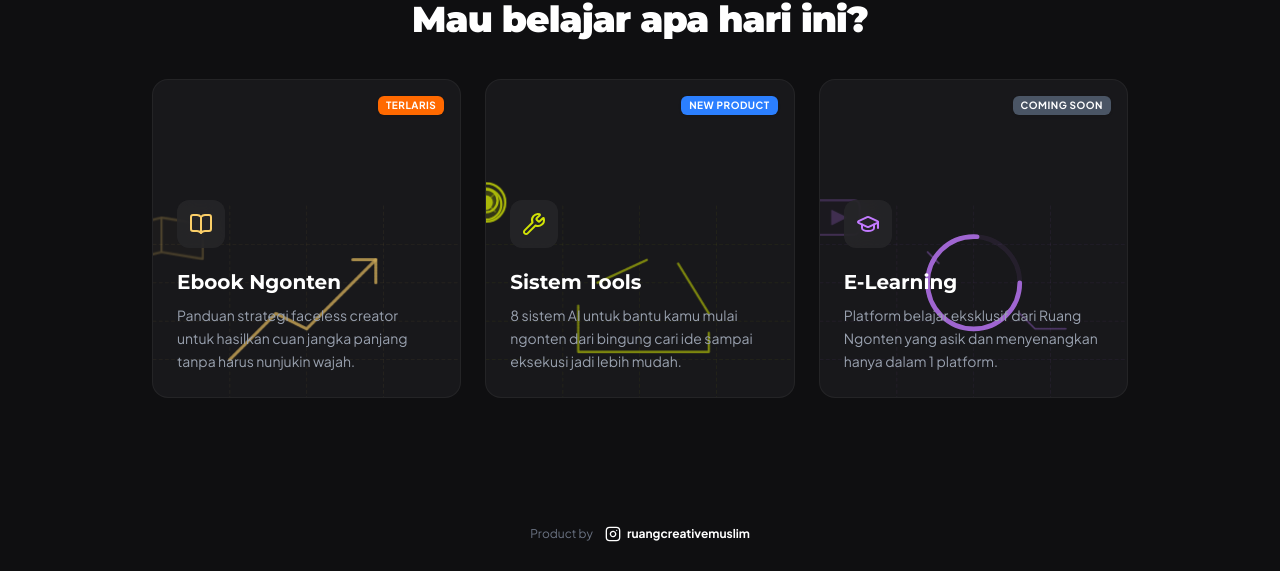
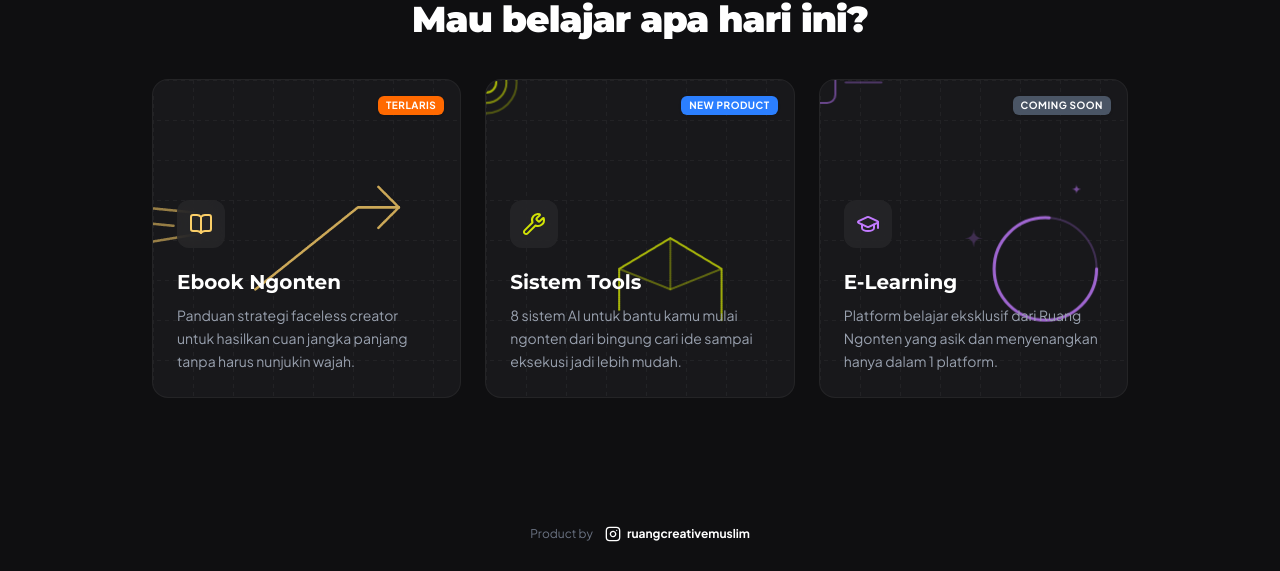
Before and after one commit to anggasrimugiarahayu/ruangcreativemuslim, a Next.js app: page / in a window 1280 px wide. Shown: the part 226-797 px from the top of the page. Built offline with nearby package versions, Linux system fonts and the light colour scheme; no server answers.

Commit message:
fix: redesign animated SVGs on landing page to strictly match reference design

```diff
--- a/src/app/page.tsx
+++ b/src/app/page.tsx
@@ -69,27 +69,27 @@ export default function Home() {
               href="/ebook"
               className={`border p-6 rounded-2xl text-left group relative overflow-hidden transition-all duration-300 hover:-translate-y-1 hover:shadow-xl flex flex-col justify-end min-h-[300px] ${isDark ? 'bg-[#18181b] border-white/5 hover:border-rn-orange/50 shadow-black/50' : 'bg-white border-gray-200 hover:border-rn-orange shadow-gray-200'}`}
             >
-              {/* SVG Background */}
-              <div className="absolute inset-0 pointer-events-none transition-transform duration-700 ease-out group-hover:scale-[1.05] opacity-80 z-0 flex items-start justify-center pt-4">
-                <svg viewBox="0 0 400 300" className="w-[150%] h-[150%] max-w-none text-rn-orange" fill="none" stroke="currentColor" strokeWidth="2" strokeLinecap="round" strokeLinejoin="round">
-                  <g strokeOpacity="0.1" strokeWidth="1" strokeDasharray="4 4">
-                    <line x1="0" y1="50" x2="400" y2="50" /><line x1="0" y1="100" x2="400" y2="100" /><line x1="0" y1="150" x2="400" y2="150" /><line x1="0" y1="200" x2="400" y2="200" /><line x1="0" y1="250" x2="400" y2="250" />
-                    <line x1="100" y1="0" x2="100" y2="300" /><line x1="200" y1="0" x2="200" y2="300" /><line x1="300" y1="0" x2="300" y2="300" />
-                  </g>
-                  <g className="sc-pop" transform="translate(200, 90)">
-                    <path d="M-50,60 L-50,10 L-10,0 L50,10 L50,60 L-10,50 Z" fill="currentColor" fillOpacity="0.1" strokeWidth="3" />
-                    <path d="M-10,50 L-10,0" strokeWidth="3" />
-                    <g className="sc-rise" style={{ animationDelay: '0.1s' }}>
-                      <rect x="-40" y="20" width="20" height="4" rx="2" fill="currentColor" />
-                    </g>
-                    <g className="sc-rise" style={{ animationDelay: '0.2s' }}>
-                      <rect x="0" y="20" width="30" height="4" rx="2" fill="currentColor" />
-                      <rect x="0" y="30" width="20" height="4" rx="2" fill="currentColor" />
-                    </g>
-                  </g>
-                  <g className="sc-draw" strokeDasharray="1" strokeDashoffset="1" pathLength="1" strokeWidth="4" strokeOpacity="0.8">
-                    <path d="M100,200 L160,140 L200,160 L290,70" />
-                    <polyline points="260,70 290,70 290,100" />
+              {/* Animated SVG & Grid */}
+              <div className="absolute inset-0 pointer-events-none transition-transform duration-700 ease-out group-hover:scale-[1.05] z-0 overflow-hidden rounded-2xl">
+                {/* Grid Pattern */}
+                <svg className="absolute inset-0 w-full h-full opacity-10" xmlns="http://www.w3.org/2000/svg">
+                  <defs>
+                    <pattern id="grid-pattern-1" width="40" height="40" patternUnits="userSpaceOnUse">
+                      <path d="M 40 0 L 0 0 0 40" fill="none" stroke="currentColor" strokeWidth="1" strokeDasharray="4 4" />
+                    </pattern>
+                  </defs>
+                  <rect width="100%" height="100%" fill="url(#grid-pattern-1)" />
+                </svg>
+                {/* Graphics */}
+                <svg className="absolute inset-0 w-full h-full opacity-80 text-rn-orange" viewBox="0 0 300 300" fill="none" stroke="currentColor" strokeWidth="2" strokeLinecap="round" strokeLinejoin="round">
+                  <g className="sc-draw" strokeDasharray="1" strokeDashoffset="1" pathLength="1" strokeWidth="2.5">
+                    {/* Upward chart arrow */}
+                    <path d="M100,200 L200,120 L240,120" />
+                    <polyline points="220,100 240,120 220,140" />
+                    {/* Subtle line decorations on the left */}
+                    <path d="M-10,120 L40,125" strokeOpacity="0.7" />
+                    <path d="M-10,135 L20,138" strokeOpacity="0.7" />
+                    <path d="M-10,155 L50,145" strokeOpacity="0.7" />
                   </g>
                 </svg>
               </div>
@@ -113,36 +113,37 @@ export default function Home() {
               href="/tools"
               className={`border p-6 rounded-2xl text-left group relative overflow-hidden transition-all duration-300 hover:-translate-y-1 hover:shadow-xl flex flex-col justify-end min-h-[300px] ${isDark ? 'bg-[#18181b] border-white/5 hover:border-rn-accent/50 shadow-black/50' : 'bg-white border-gray-200 hover:border-rn-accent shadow-gray-200'}`}
             >
-              {/* SVG Background */}
-              <div className="absolute inset-0 pointer-events-none transition-transform duration-700 ease-out group-hover:scale-[1.05] opacity-80 z-0 flex items-start justify-center pt-4">
-                <svg viewBox="0 0 400 300" className="w-[150%] h-[150%] max-w-none text-rn-accent" fill="none" stroke="currentColor" strokeWidth="2" strokeLinecap="round" strokeLinejoin="round">
-                  <g strokeOpacity="0.1" strokeWidth="1" strokeDasharray="4 4">
-                    <line x1="0" y1="50" x2="400" y2="50" /><line x1="0" y1="100" x2="400" y2="100" /><line x1="0" y1="150" x2="400" y2="150" /><line x1="0" y1="200" x2="400" y2="200" /><line x1="0" y1="250" x2="400" y2="250" />
-                    <line x1="100" y1="0" x2="100" y2="300" /><line x1="200" y1="0" x2="200" y2="300" /><line x1="300" y1="0" x2="300" y2="300" />
+              {/* Animated SVG & Grid */}
+              <div className="absolute inset-0 pointer-events-none transition-transform duration-700 ease-out group-hover:scale-[1.05] z-0 overflow-hidden rounded-2xl">
+                {/* Grid Pattern */}
+                <svg className="absolute inset-0 w-full h-full opacity-10" xmlns="http://www.w3.org/2000/svg">
+                  <defs>
+                    <pattern id="grid-pattern-2" width="40" height="40" patternUnits="userSpaceOnUse">
+                      <path d="M 40 0 L 0 0 0 40" fill="none" stroke="currentColor" strokeWidth="1" strokeDasharray="4 4" />
+                    </pattern>
+                  </defs>
+                  <rect width="100%" height="100%" fill="url(#grid-pattern-2)" />
+                </svg>
+                {/* Graphics */}
+                <svg className="absolute inset-0 w-full h-full opacity-80 text-rn-accent" viewBox="0 0 300 300" fill="none" stroke="currentColor" strokeWidth="2" strokeLinecap="round" strokeLinejoin="round">
+                  {/* Radar circles on left edge */}
+                  <g className="sc-flow" transform="translate(0, 130)">
+                    <circle cx="0" cy="0" r="30" strokeWidth="2" strokeOpacity="0.4" />
+                    <circle cx="0" cy="0" r="20" strokeWidth="2" strokeOpacity="0.7" />
+                    <circle cx="0" cy="0" r="10" strokeOpacity="1" />
                   </g>
-                  <g className="sc-flow" style={{ animationDelay: '0s' }} transform="translate(130, 110)">
-                    <circle cx="0" cy="0" r="20" fill="currentColor" fillOpacity="0.1" strokeWidth="3" />
-                    <circle cx="0" cy="0" r="6" fill="currentColor" />
+                  {/* Isometric/house shape */}
+                  <g className="sc-draw" strokeDasharray="1" strokeDashoffset="1" pathLength="1" strokeWidth="2" transform="translate(180, 200)">
+                    <path d="M-50,20 L-50,-20 L0,-50 L50,-20 L50,30" />
+                    <path d="M-50,-20 L0,0 L50,-20" strokeOpacity="0.5" />
+                    <path d="M0,-50 L0,0" strokeOpacity="0.5" />
                   </g>
-                  <g className="sc-flow" style={{ animationDelay: '0.3s' }} transform="translate(230, 60)">
-                    <circle cx="0" cy="0" r="25" fill="currentColor" fillOpacity="0.1" strokeWidth="3" />
-                    <circle cx="0" cy="0" r="8" fill="currentColor" />
-                    <path d="M-12,-12 L12,12 M-12,12 L12,-12" strokeWidth="2" opacity="0.5" />
+                  {/* Floating blocks */}
+                  <g className="sc-rise" style={{ animationDelay: '0.2s' }}>
+                    <rect x="176" y="146" width="8" height="8" fill="currentColor" />
                   </g>
-                  <g className="sc-flow" style={{ animationDelay: '0.6s' }} transform="translate(300, 150)">
-                    <circle cx="0" cy="0" r="15" fill="currentColor" fillOpacity="0.1" strokeWidth="3" />
-                    <circle cx="0" cy="0" r="5" fill="currentColor" />
-                  </g>
-                  <g className="sc-draw" strokeDasharray="1" strokeDashoffset="1" pathLength="1" strokeWidth="3" strokeOpacity="0.7">
-                    <path d="M145,100 L210,70" />
-                    <path d="M250,75 L290,140" />
-                    <path d="M120,130 L120,190 L290,190 L290,165" />
-                  </g>
-                  <g className="sc-rise" style={{ animationDelay: '0.4s' }}>
-                    <rect x="170" y="70" width="8" height="8" rx="2" fill="currentColor" />
-                  </g>
-                  <g className="sc-rise" style={{ animationDelay: '0.8s' }}>
-                    <rect x="260" y="100" width="8" height="8" rx="2" fill="currentColor" />
+                  <g className="sc-rise" style={{ animationDelay: '0.6s' }}>
+                    <rect x="226" y="226" width="8" height="8" fill="currentColor" />
                   </g>
                 </svg>
               </div>
@@ -165,30 +166,40 @@ export default function Home() {
             <div
               className={`border p-6 rounded-2xl text-left group relative overflow-hidden transition-all duration-300 hover:-translate-y-1 hover:shadow-xl flex flex-col justify-end min-h-[300px] ${isDark ? 'bg-[#18181b] border-white/5 shadow-black/50 hover:border-purple-500/50' : 'bg-white border-gray-200 shadow-gray-200 hover:border-purple-400'} cursor-default`}
             >
-              {/* SVG Background */}
-              <div className="absolute inset-0 pointer-events-none transition-transform duration-700 ease-out group-hover:scale-[1.05] opacity-80 z-0 flex items-start justify-center pt-4">
-                <svg viewBox="0 0 400 300" className="w-[150%] h-[150%] max-w-none text-purple-400" fill="none" stroke="currentColor" strokeWidth="2" strokeLinecap="round" strokeLinejoin="round">
-                  <g strokeOpacity="0.1" strokeWidth="1" strokeDasharray="4 4">
-                    <line x1="0" y1="50" x2="400" y2="50" /><line x1="0" y1="100" x2="400" y2="100" /><line x1="0" y1="150" x2="400" y2="150" /><line x1="0" y1="200" x2="400" y2="200" /><line x1="0" y1="250" x2="400" y2="250" />
-                    <line x1="100" y1="0" x2="100" y2="300" /><line x1="200" y1="0" x2="200" y2="300" /><line x1="300" y1="0" x2="300" y2="300" />
+              {/* Animated SVG & Grid */}
+              <div className="absolute inset-0 pointer-events-none transition-transform duration-700 ease-out group-hover:scale-[1.05] z-0 overflow-hidden rounded-2xl">
+                {/* Grid Pattern */}
+                <svg className="absolute inset-0 w-full h-full opacity-10" xmlns="http://www.w3.org/2000/svg">
+                  <defs>
+                    <pattern id="grid-pattern-3" width="40" height="40" patternUnits="userSpaceOnUse">
+                      <path d="M 40 0 L 0 0 0 40" fill="none" stroke="currentColor" strokeWidth="1" strokeDasharray="4 4" />
+                    </pattern>
+                  </defs>
+                  <rect width="100%" height="100%" fill="url(#grid-pattern-3)" />
+                </svg>
+                {/* Graphics */}
+                <svg className="absolute inset-0 w-full h-full opacity-80 text-purple-400" viewBox="0 0 300 300" fill="none" stroke="currentColor" strokeWidth="2" strokeLinecap="round" strokeLinejoin="round">
+                  {/* Play button on left edge */}
+                  <g className="sc-flow" transform="translate(10, 140)">
+                    <rect x="-25" y="-20" width="40" height="40" rx="8" strokeWidth="2" strokeOpacity="0.6" />
+                    <polygon points="-10,-8 5,0 -10,8" fill="currentColor" stroke="none" />
+                    <line x1="25" y1="0" x2="60" y2="0" strokeOpacity="0.4" />
                   </g>
-                  <g transform="translate(200, 100)">
-                    <circle cx="0" cy="0" r="60" strokeWidth="6" strokeOpacity="0.1" />
-                    <circle cx="0" cy="0" r="60" strokeWidth="6" stroke="currentColor" strokeDasharray="1" strokeDashoffset="1" pathLength="1" className="sc-draw" />
+
+                  {/* Large circle */}
+                  <g transform="translate(220, 180)">
+                    <circle cx="0" cy="0" r="50" strokeWidth="2" strokeOpacity="0.3" />
+                    <circle cx="0" cy="0" r="50" strokeWidth="3" className="sc-draw" strokeDasharray="1" strokeDashoffset="1" pathLength="1" />
+                    <rect x="-3" y="-53" width="6" height="10" fill="currentColor" className="sc-rise" />
+                    <rect x="-3" y="43" width="6" height="10" fill="currentColor" className="sc-rise" style={{animationDelay: "0.5s"}} />
                   </g>
-                  <g className="sc-pop" transform="translate(200, 100)">
-                    <rect x="-35" y="-25" width="70" height="50" rx="8" fill="currentColor" fillOpacity="0.1" strokeWidth="3" />
-                    <polygon points="-5,-10 15,0 -5,10" fill="currentColor" />
+
+                  {/* Sparkles/Stars */}
+                  <g className="sc-pop" style={{ animationDelay: '0s' }}>
+                    <path d="M140,150 Q150,150 150,140 Q150,150 160,150 Q150,150 150,160 Q150,150 140,150 Z" fill="currentColor" stroke="none" />
                   </g>
-                  <g className="sc-rise" style={{ animationDelay: '0.2s' }}>
-                    <path d="M120,40 L125,55 L140,60 L125,65 L120,80 L115,65 L100,60 L115,55 Z" fill="currentColor" fillOpacity="0.5" stroke="none" />
-                  </g>
-                  <g className="sc-rise" style={{ animationDelay: '0.5s' }}>
-                    <path d="M280,30 L283,40 L293,43 L283,46 L280,56 L277,46 L267,43 L277,40 Z" fill="currentColor" fillOpacity="0.5" stroke="none" />
-                  </g>
-                  <g className="sc-draw" strokeDasharray="1" strokeDashoffset="1" pathLength="1" strokeWidth="2" strokeOpacity="0.5">
-                    <path d="M140,60 L155,75" />
-                    <path d="M260,140 L280,160 L320,160" />
+                  <g className="sc-pop" style={{ animationDelay: '0.4s' }}>
+                    <path d="M250,100 Q255,100 255,95 Q255,100 260,100 Q255,100 255,105 Q255,100 250,100 Z" fill="currentColor" stroke="none" />
                   </g>
                 </svg>
               </div>
```
